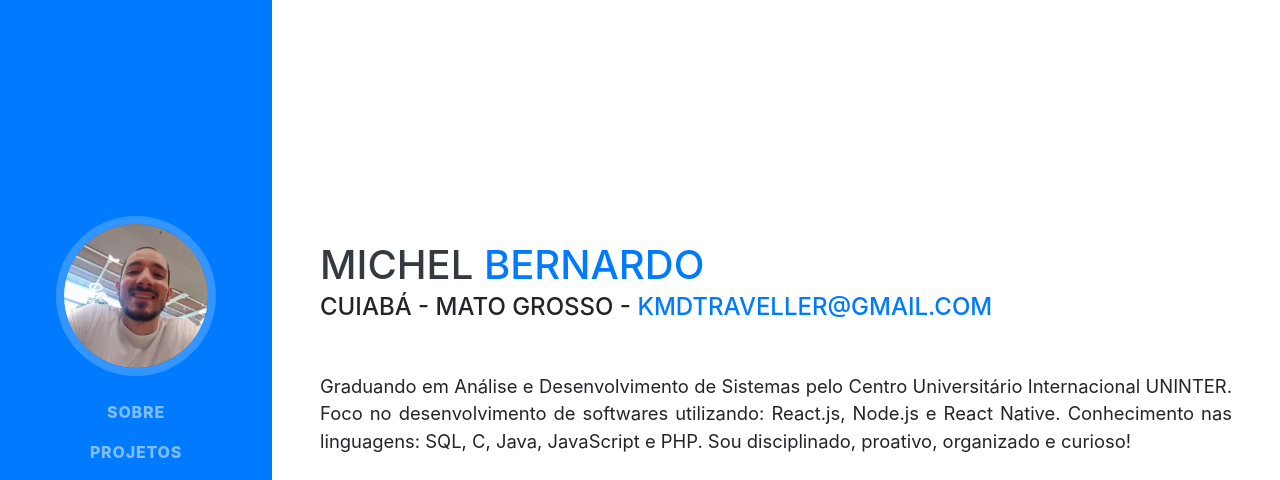
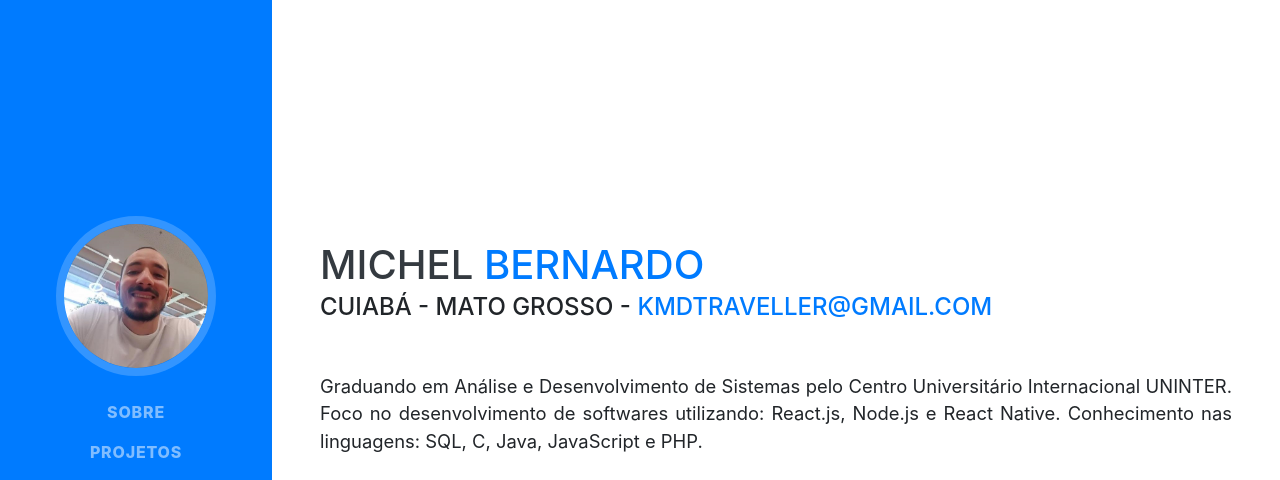
Before and after one commit to bernardojachegou/bernardojachegou.github.io, a website with bundled scripts: page index.html in a window 1280 px wide. Shown: the top 480 px of the page. Built offline with nearby package versions, Linux system fonts and the light colour scheme; a web font is replaced by a local one.

Commit message:
modificação no currículo

```diff
--- a/index.html
+++ b/index.html
@@ -66,7 +66,6 @@
           <a href="mailto:name@email.com">kmdtraveller@gmail.com</a>
         </div>
         <p class="lead mb-5"  align="justify">Graduando em Análise e Desenvolvimento de Sistemas pelo Centro Universitário Internacional UNINTER. Foco    no    desenvolvimento    de    softwares    utilizando:    React.js,   Node.js    e    React    Native. Conhecimento nas linguagens: SQL, C, Java, JavaScript e PHP.
-          Sou disciplinado, proativo, organizado e curioso!
         </p>
         <div class="social-icons">
           <a href="https://www.linkedin.com/in/michel-bernardo-a7940416b/" target="_blank">
```
